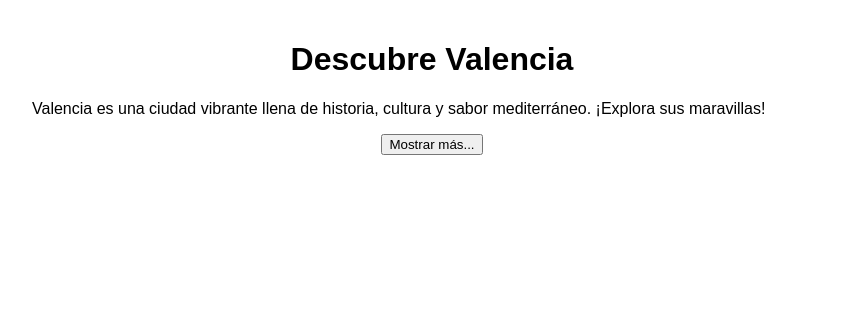
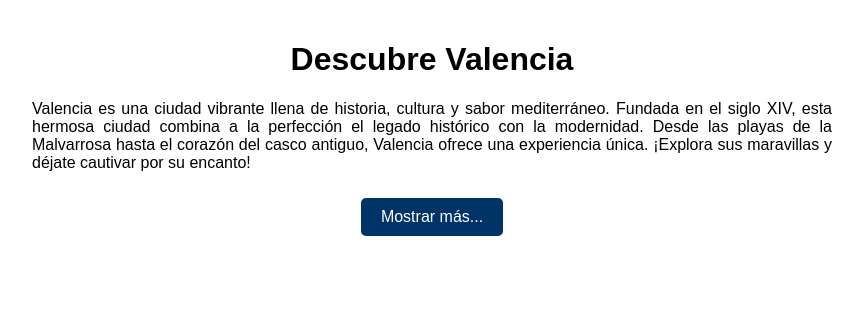
Before and after one commit to Markuus02/AIW-1-Eva, a PHP site: page / in a window 1280 px wide. Shown: the top 325 px of the page, without its empty margins (208-1071 px from the left). Run offline with PHP 8.4, Linux system fonts and the light colour scheme; some libraries are stand-ins or nearby versions.

Commit message:
Add files via upload

```diff
--- a/Web Cultura Valenciana/index.html
+++ b/Web Cultura Valenciana/index.html
@@ -7,22 +7,22 @@
 </head>
 <body>
   <h1>Descubre Valencia</h1>
-  <p>Valencia es una ciudad vibrante llena de historia, cultura y sabor mediterráneo. ¡Explora sus maravillas!</p>
+  <p>Valencia es una ciudad vibrante llena de historia, cultura y sabor mediterráneo. Fundada en el siglo XIV, esta hermosa ciudad combina a la perfección el legado histórico con la modernidad. Desde las playas de la Malvarrosa hasta el corazón del casco antiguo, Valencia ofrece una experiencia única. ¡Explora sus maravillas y déjate cautivar por su encanto!</p>
   <button id="mostrarBtn">Mostrar más...</button>
 
   <div id="contenido">
-    <img id="imagenPrincipal" src="https://via.placeholder.com/600x300?text=Turismo+en+Valencia" alt="Turismo en Valencia">
+    <img id="imagenPrincipal" src="img/Classic_Word_Cloud.png" alt="Turismo en Valencia">
 
     <h2>¿Qué visitar en Valencia?</h2>
-    <p>La Ciudad de las Artes y las Ciencias es uno de los complejos arquitectónicos más impresionantes de Europa. También puedes pasear por el casco antiguo y descubrir la Lonja de la Seda, Patrimonio de la Humanidad.</p>
-    <p>El Jardín del Turia, antiguo cauce del río, es ahora un extenso parque urbano ideal para caminar, hacer deporte o simplemente relajarse bajo el sol valenciano.</p>
+    <p>La Ciudad de las Artes y las Ciencias es uno de los complejos arquitectónicos más impresionantes de Europa. También puedes pasear por el casco antiguo y descubrir la Lonja de la Seda, Patrimonio de la Humanidad. Este complejo futurista alberga museos, un acuario y un planetario, siendo un punto de referencia cultural y turístico.</p>
+    <p>El Jardín del Turia, antiguo cauce del río, es ahora un extenso parque urbano ideal para caminar, hacer deporte o simplemente relajarse bajo el sol valenciano. Sus jardines, puentes y áreas recreativas lo convierten en un oasis verde en medio de la ciudad.</p>
 
     <h2>¿Qué comer en Valencia?</h2>
-    <p>La paella es el plato estrella, pero no te pierdas la fideuà, el arroz al horno o la esgarraet. Cada bocado es una muestra del alma mediterránea.</p>
-    <p>Para los más golosos, la horchata con fartons es una delicia refrescante que no puede faltar en tu visita.</p>
+    <p>La paella es el plato estrella, pero no te pierdas la fideuà, el arroz al horno o la esgarraet. Cada bocado es una muestra del alma mediterránea. La gastronomía valenciana es rica en sabores frescos y tradicionales, con influencias árabes y cristianas que se fusionan en platos inolvidables.</p>
+    <p>Para los más golosos, la horchata con fartons es una delicia refrescante que no puede faltar en tu visita. Esta bebida típica, hecha de chufa, es perfecta para combatir el calor del Mediterráneo y se acompaña de unos fartons crujientes que la hacen irresistible.</p>
 
     <div class="galeria">
-      <img id="imagenGaleria" src="https://via.placeholder.com/400x250?text=Imagen+1" alt="Galería">
+      <img id="imagenGaleria" src="img/artes_ciencias.jpg" alt="Galería">
       <button id="imagenBtn">Mostrar otra imagen</button>
     </div>
 
--- a/Web Cultura Valenciana/script.js
+++ b/Web Cultura Valenciana/script.js
@@ -4,10 +4,10 @@ document.getElementById("mostrarBtn").addEventListener("click", () => {
 });
 
 const imagenes = [
-  "https://via.placeholder.com/400x250?text=Imagen+1",
-  "https://via.placeholder.com/400x250?text=Imagen+2",
-  "https://via.placeholder.com/400x250?text=Imagen+3",
-  "https://via.placeholder.com/400x250?text=Imagen+4"
+  "img/artes_ciencias.jpg",
+  "img/miguelete.jpg",
+  "img/serrano.jpg",
+  "img/virgen.jpg"
 ];
 
 document.getElementById("imagenBtn").addEventListener("click", () => {
--- a/Web Cultura Valenciana/style.css
+++ b/Web Cultura Valenciana/style.css
@@ -4,11 +4,15 @@ body {
   margin: 0 auto;
   max-width: 800px;
   text-align: center;
-  padding: 20px;
+  padding: 20px 20px 80px 20px; /* Added bottom padding for footer */
 }
 
 p {
   text-align: justify;
+}
+
+h1, h2, h3 {
+  text-align: center;
 }
 
 #contenido {
@@ -30,6 +34,30 @@ p {
 }
 
 footer {
-  margin-top: 40px;
+  position: fixed;
+  bottom: 0;
+  left: 0;
+  width: 100%;
+  background-color: #003366;
+  color: white;
+  padding: 10px;
+  text-align: center;
   font-weight: bold;
 }
+
+button {
+  background-color: #003366;
+  color: white;
+  border: none;
+  padding: 10px 20px;
+  border-radius: 5px;
+  cursor: pointer;
+  font-size: 16px;
+  margin: 10px;
+  transition: background-color 0.3s;
+}
+
+button:hover {
+  background-color: #FFCC00;
+  color: #003366;
+}
```
Also changed, not shown: Web Cultura Valenciana/img/Classic_Word_Cloud.png (added), Web Cultura Valenciana/img/artes_ciencias.jpg (added), Web Cultura Valenciana/img/miguelete.jpg (added), Web Cultura Valenciana/img/serrano.jpg (added), Web Cultura Valenciana/img/virgen.jpg (added).
